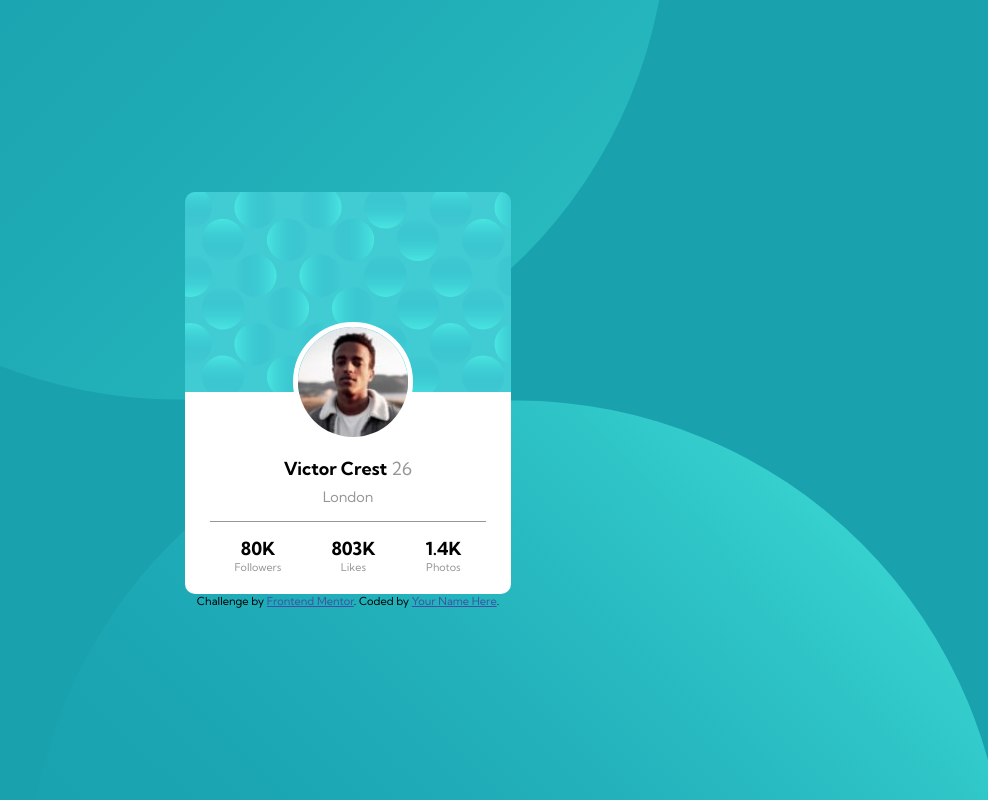
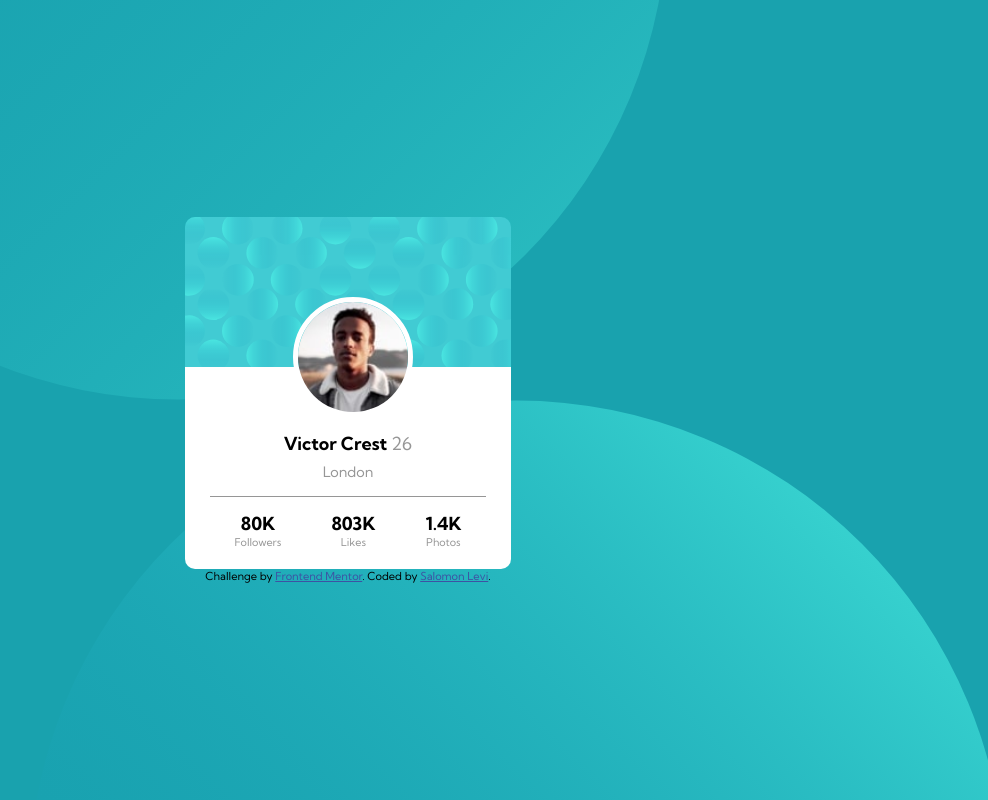
Before and after one commit to salolevi/Profile_Card, a plain HTML site: page index.html in a window 1280 px wide. Shown: the whole page, without its empty margins (292-1280 px from the left). Drawn offline with Linux system fonts and the light colour scheme.

Commit message:
desafio completadoish

```diff
--- a/index.html
+++ b/index.html
@@ -63,7 +63,7 @@
 
   <div class="attribution">
     Challenge by <a href="https://www.frontendmentor.io?ref=challenge" target="_blank">Frontend Mentor</a>.
-    Coded by <a href="#">Your Name Here</a>.
+    Coded by <a href="https://github.com/salolevi" target="_blank">Salomon Levi</a>.
   </div>
 </body>
 </html>
--- a/styles/styles.css
+++ b/styles/styles.css
@@ -51,7 +51,7 @@ body {
     background-image: url("../images/bg-pattern-card.svg");
     background-repeat: no-repeat;
     background-size: cover;
-    height: 200px;
+    height: 150px;
     position: relative;
 }
 
```
